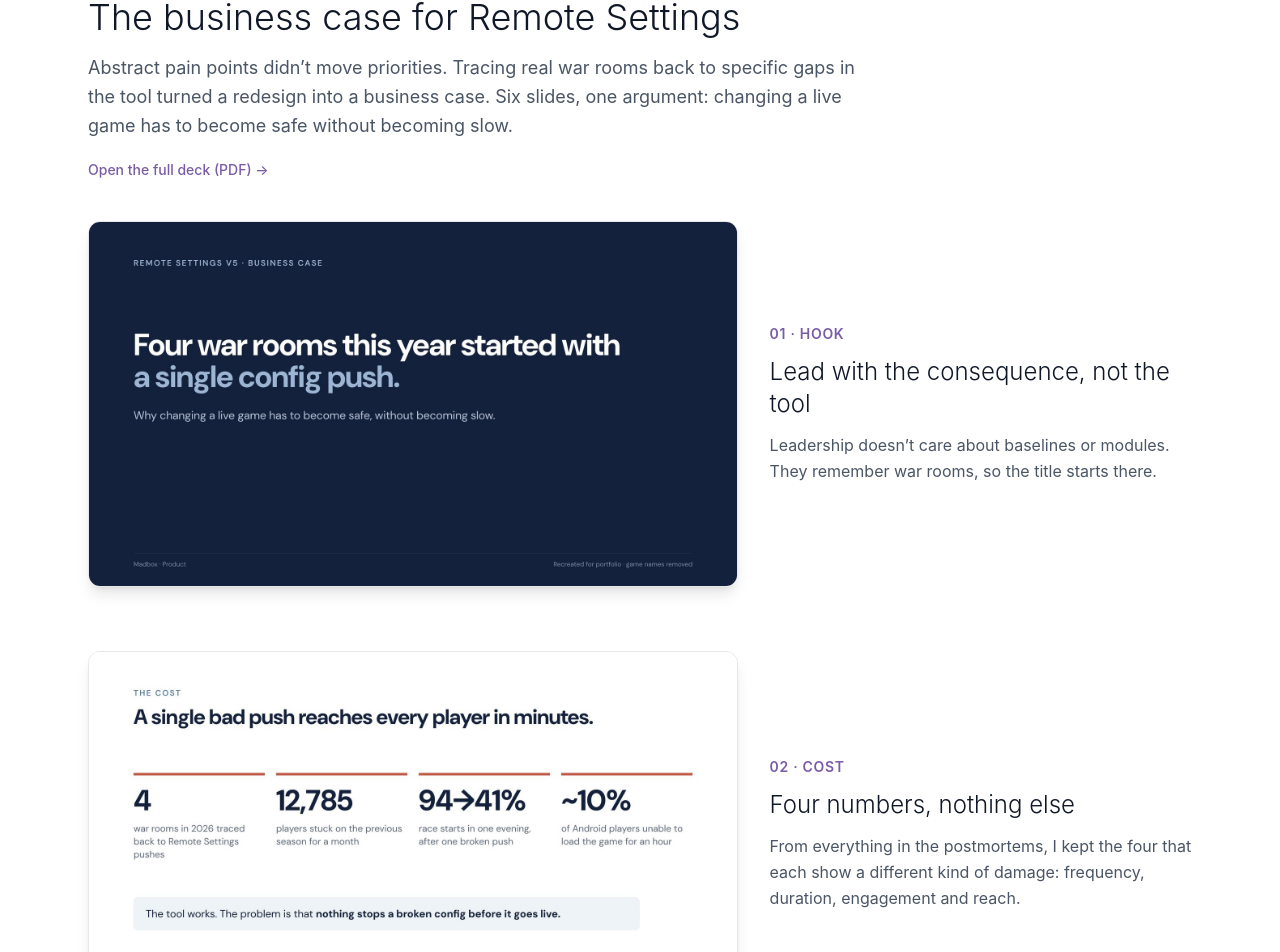
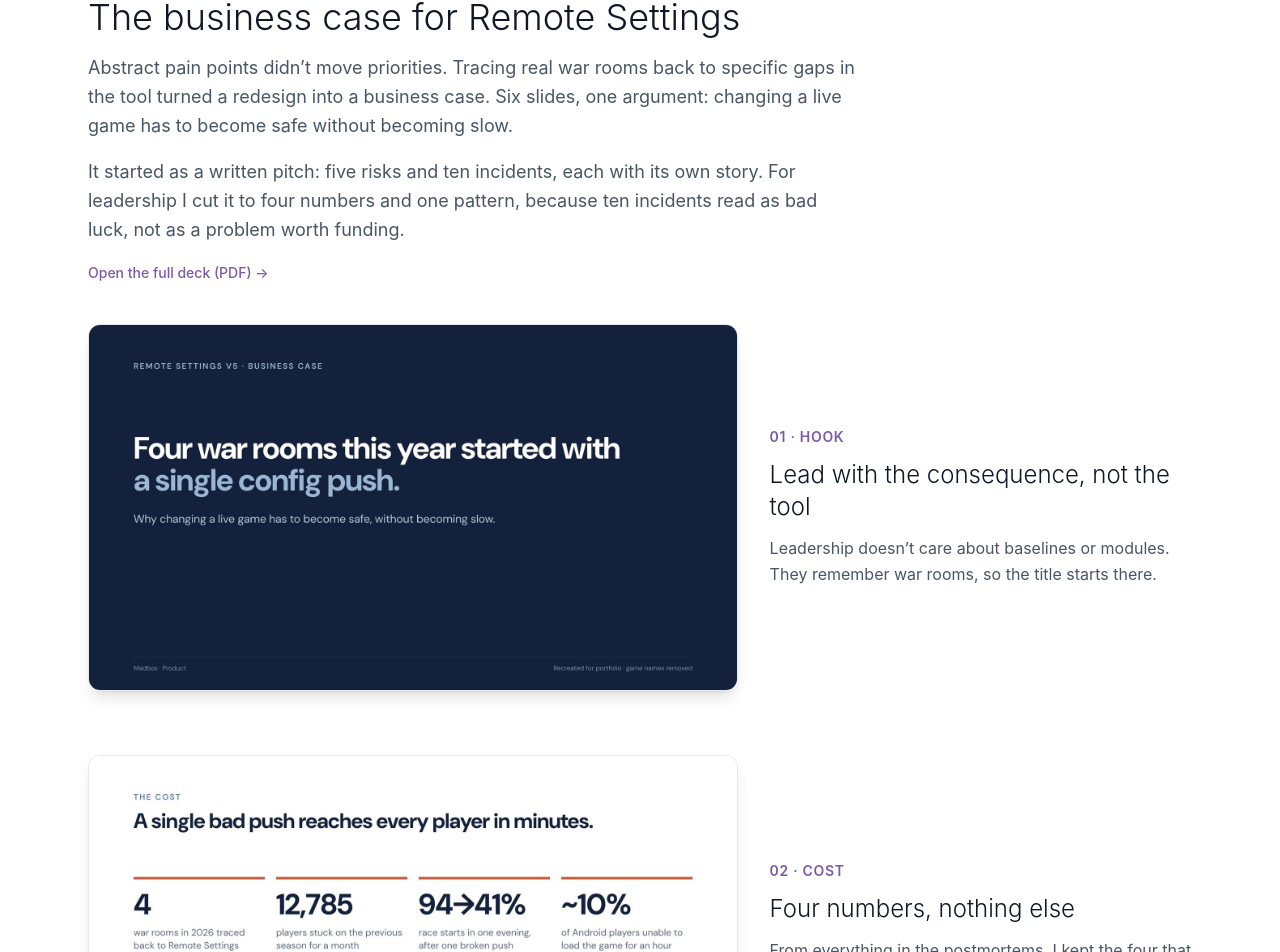
Before and after one commit to sabrinauderman/portfolio, a React (Vite) app: page /projects/storytelling in a window 1280 px wide. Shown: the part 1560-2512 px from the top of the page. Built offline with nearby package versions, Linux system fonts and the light colour scheme.

Commit message:
Storytelling: show the cut from written pitch to deck
Co-Authored-By: Claude Opus 5.5 <noreply@anthropic.com>

```diff
--- a/src/app/pages/StorytellingProjectPage.tsx
+++ b/src/app/pages/StorytellingProjectPage.tsx
@@ -214,6 +214,12 @@ export function StorytellingProjectPage() {
                 case. Six slides, one argument: changing a live game has to become
                 safe without becoming slow.
               </p>
+              <p className="text-lg text-gray-600 max-w-3xl leading-relaxed">
+                It started as a written pitch: five risks and ten incidents, each
+                with its own story. For leadership I cut it to four numbers and one
+                pattern, because ten incidents read as bad luck, not as a problem
+                worth funding.
+              </p>
               <PdfLink file="RemoteSettings_BusinessCase_Deck.pdf">Open the full deck (PDF) →</PdfLink>
             </div>
             <div className="space-y-16">
```
